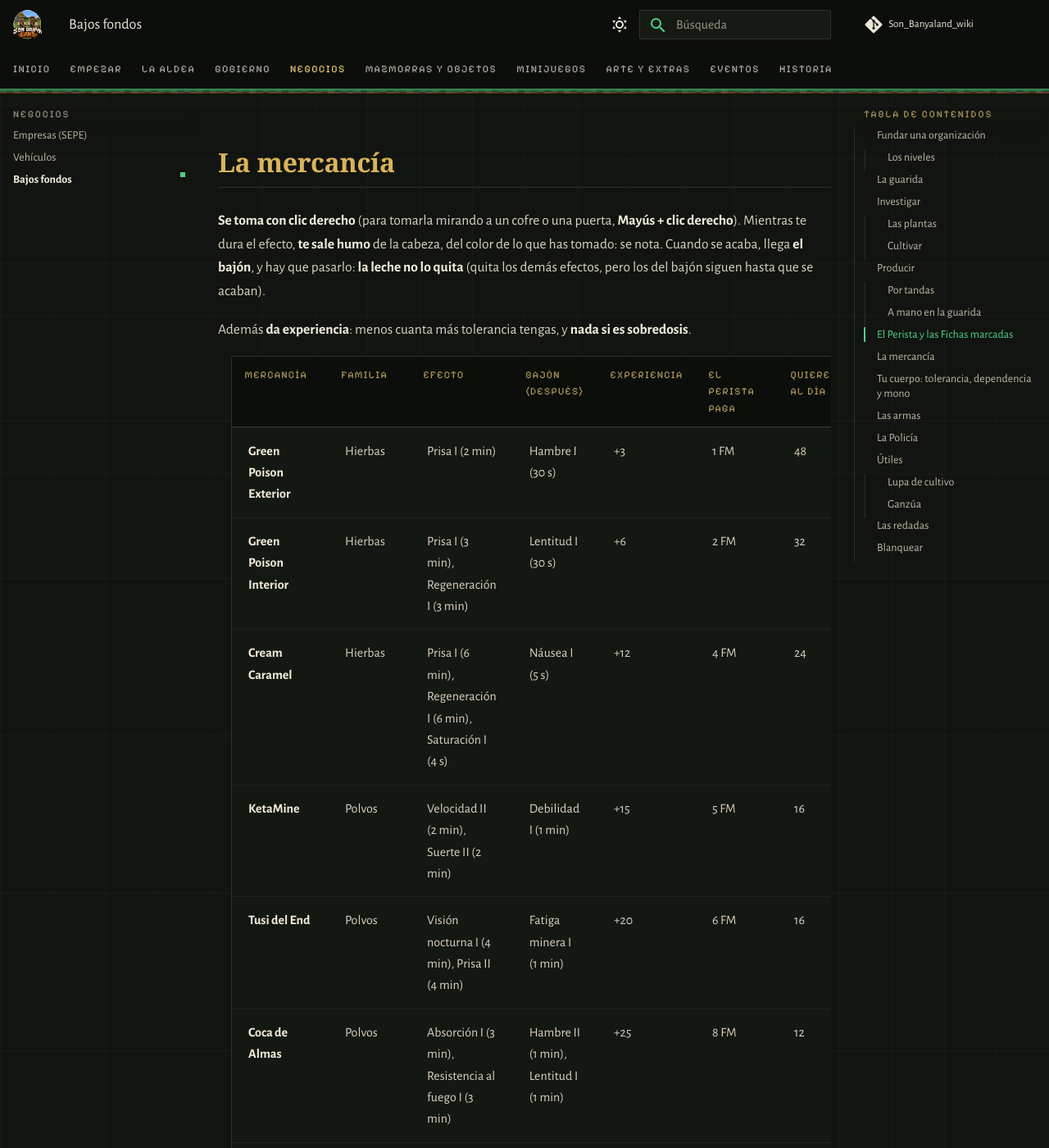
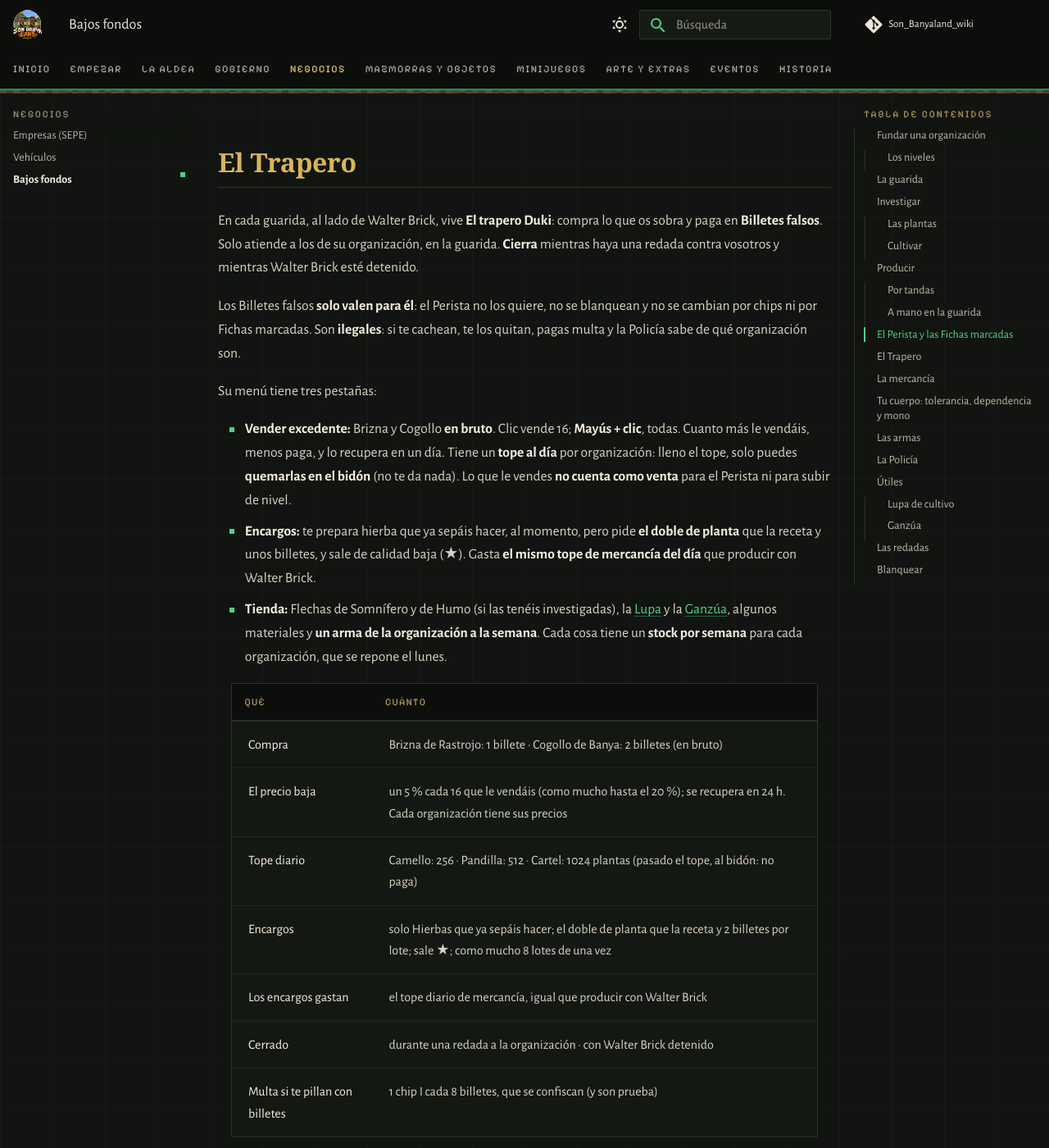
Before and after one commit to PigPilgrim/Son_Banyaland_wiki, an MkDocs documentation site: the page built from docs/crimen.md, in a window 1280 px wide and 1400 px high, scrolled down 7177 px. Shown: the whole window at 82% size. Built offline with MkDocs 1.6.1 and Material for MkDocs 9.7.7, drawn with Linux system fonts in a browser that asks for light colours; some web fonts are replaced; comment, search, counter and statistics services are not loaded; some of the changed text lies outside the part shown.

Commit message:
Bajos fondos: sección «El Trapero» con sus tablas (lo que compra, encargos y tienda) desde generar.py
Co-Authored-By: Claude Opus 5.5 <noreply@anthropic.com>

```diff
--- /dev/null
+++ b/docs/_generado/crimen_trapero.md
@@ -0,0 +1,9 @@
+| Qué | Cuánto |
+|---|---|
+| Compra | Brizna de Rastrojo: 1 billete · Cogollo de Banya: 2 billetes (en bruto) |
+| El precio baja | un 5 % cada 16 que le vendáis (como mucho hasta el 20 %); se recupera en 24 h. Cada organización tiene sus precios |
+| Tope diario | Camello: 256 · Pandilla: 512 · Cartel: 1024 plantas (pasado el tope, al bidón: no paga) |
+| Encargos | solo Hierbas que ya sepáis hacer; el doble de planta que la receta y 2 billetes por lote; sale ★; como mucho 8 lotes de una vez |
+| Los encargos gastan | el tope diario de mercancía, igual que producir con Walter Brick |
+| Cerrado | durante una redada a la organización · con Walter Brick detenido |
+| Multa si te pillan con billetes | 1 chip I cada 8 billetes, que se confiscan (y son prueba) |
--- /dev/null
+++ b/docs/_generado/crimen_trapero_tienda.md
@@ -0,0 +1,10 @@
+| Qué | Precio | A la semana | Cuándo |
+|---|---|---|---|
+| 16 × Flecha de Somnífero | 24 billetes | 8 | si la tenéis investigada |
+| 16 × Flecha de Humo | 24 billetes | 8 | si la tenéis investigada |
+| Lupa de cultivo | 32 billetes | 2 | siempre |
+| Ganzúa | 48 billetes | 3 | siempre |
+| Panal | 4 billetes | 16 | siempre |
+| Polvo de piedra luminosa | 3 billetes | 32 | desde Pandilla |
+| Pólvora | 2 billetes | 32 | desde Pandilla |
+| Un arma de la organización (épica o legendaria) | épica: 256 · legendaria: 768 | 1 en total | si la tenéis investigada |
--- a/docs/crimen.md
+++ b/docs/crimen.md
@@ -123,6 +123,35 @@ Con Walter Brick → **El Perista**: compra la mercancía y paga en **Fichas mar
 - Las Fichas marcadas sirven para **investigar**, **subir de nivel** y, si se **blanquean**, para conseguir chips I
   limpias (ver [Blanquear](#blanquear)). No se pueden colocar como bloque.
 
+## El Trapero
+
+En cada guarida, al lado de Walter Brick, vive **El trapero Duki**: compra lo que os sobra y paga en **Billetes
+falsos**. Solo atiende a los de su organización, en la guarida. **Cierra** mientras haya una redada contra vosotros y
+mientras Walter Brick esté detenido.
+
+Los Billetes falsos **solo valen para él**: el Perista no los quiere, no se blanquean y no se cambian por chips ni
+por Fichas marcadas. Son **ilegales**: si te cachean, te los quitan, pagas multa y la Policía sabe de qué
+organización son.
+
+Su menú tiene tres pestañas:
+
+- **Vender excedente:** Brizna y Cogollo **en bruto**. Clic vende 16; **Mayús + clic**, todas. Cuanto más le
+  vendáis, menos paga, y lo recupera en un día. Tiene un **tope al día** por organización: lleno el tope, solo puedes
+  **quemarlas en el bidón** (no te da nada). Lo que le vendes **no cuenta como venta** para el Perista ni para subir
+  de nivel.
+- **Encargos:** te prepara hierba que ya sepáis hacer, al momento, pero pide **el doble de planta** que la receta y
+  unos billetes, y sale de calidad baja (★). Gasta **el mismo tope de mercancía del día** que producir con Walter
+  Brick.
+- **Tienda:** Flechas de Somnífero y de Humo (si las tenéis investigadas), la [Lupa](#lupa-de-cultivo) y la
+  [Ganzúa](#ganzua), algunos materiales y **un arma de la organización a la semana**. Cada cosa tiene un **stock
+  por semana** para cada organización, que se repone el lunes.
+
+--8<-- "_generado/crimen_trapero.md"
+
+**La tienda:**
+
+--8<-- "_generado/crimen_trapero_tienda.md"
+
 ## La mercancía
 
 **Se toma con clic derecho** (para tomarla mirando a un cofre o una puerta, **Mayús + clic derecho**). Mientras te
```
Also changed, not shown: generar.py (+29 -0 lines).
